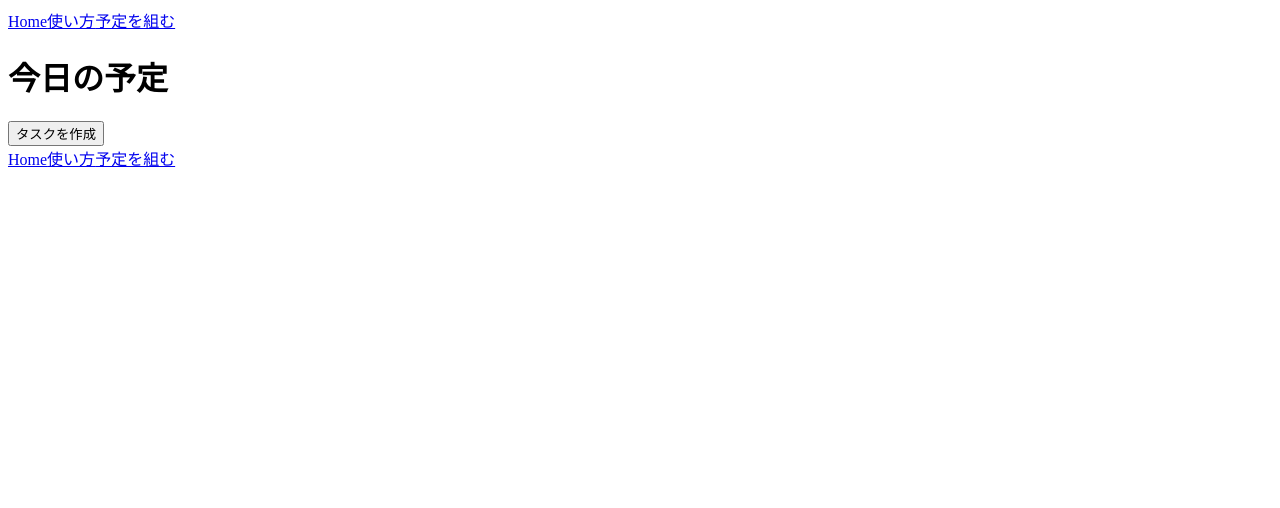
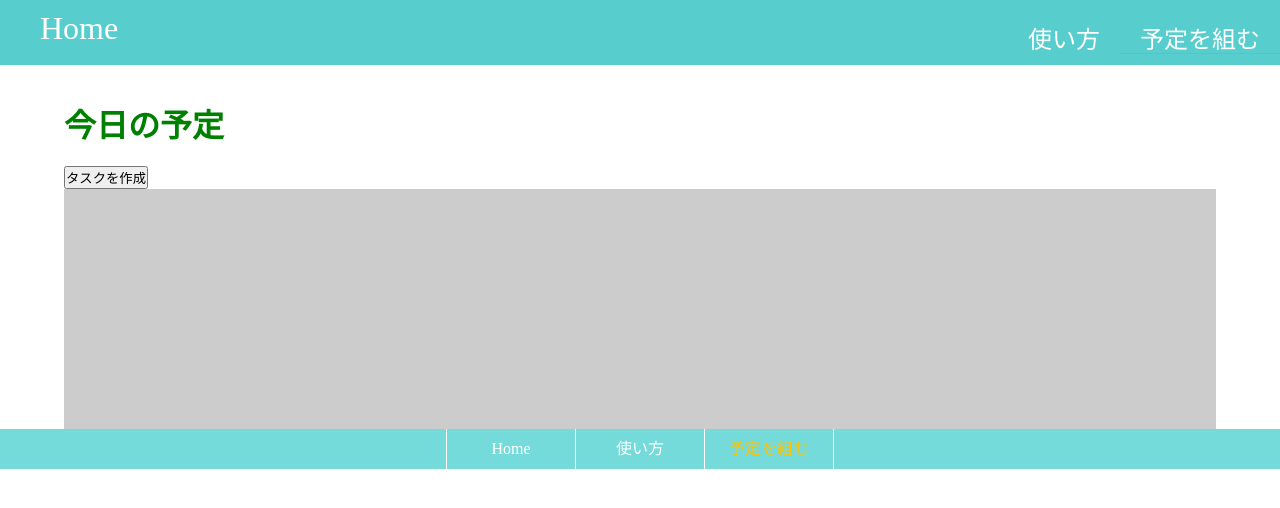
Before and after one commit to Takada222/Schedule-app, a Vue app: page /Schedule in a window 1280 px wide. Shown: the top 508 px of the page. Built offline with nearby package versions, Linux system fonts and the light colour scheme; the HTML template or start-up script is replaced by a standard one.

Commit message:
ヘッダーとフッターのスタイルを適用

```diff
--- a/src/App.vue
+++ b/src/App.vue
@@ -1,7 +1,7 @@
 <template>
   <div>
     <myheader></myheader>
-    <router-view></router-view>
+    <router-view class="top-container"></router-view>
     <myfooter></myfooter>
   </div>
 </template>
@@ -20,4 +20,23 @@ export default {
 </script>
 
 <style>
+  * {
+    margin: 0;
+    padding: 0;
+  }
+
+  .top-container {
+    padding-top: 100px;
+    width: 90%;
+    margin: 0 5%;
+  }
+
+  h1 {
+    color: green;
+    margin-bottom: 20px;
+  }
+
+  myheader {
+    position: fixed;
+  }
 </style>
--- a/src/components/TaskList.vue
+++ b/src/components/TaskList.vue
@@ -1,6 +1,8 @@
 <template>
-    <div>
-        <draggable></draggable>
+    <div class="task-area">
+        <draggable group="foodGroup" tag="ul" class="box">
+            <li v-for="item in items2" :key="item.no">{{ item.name }}-(No.{{item.no}})</li>
+        </draggable>
     </div>
 </template>
 
@@ -13,3 +15,21 @@ export default {
     }
 }
 </script>
+
+<style scoped>
+    ul {
+        list-style-type: none;
+        display: flex;
+    }
+    li {
+        padding: 10px;
+        margin: 20px 10px;
+        border: solid #000 1px;
+        height: 180px;
+    }
+    .box {
+        height: 240px;
+        width: 100%;
+        background-color: #ccc;
+    }
+</style>
--- a/src/components/myfooter.vue
+++ b/src/components/myfooter.vue
@@ -1,9 +1,34 @@
 <template>
-    <div>
+    <div id="footer-container">
         <nav>
-            <router-link to="/" exact active-class="footer--link--active" class="">Home</router-link>
-            <router-link to="/HowToUse" exact active-class="footer--link--active" class="">使い方</router-link>
-            <router-link to="/Schedule" exact active-class="footer--link--active" class="">予定を組む</router-link>
+            <router-link to="/" exact active-class="footer--link--active" class="footer-link">Home</router-link>
+            <router-link to="/HowToUse" exact active-class="footer--link--active" class="footer-link">使い方</router-link>
+            <router-link to="/Schedule" exact active-class="footer--link--active" class="footer-link footer-schedule">予定を組む</router-link>
         </nav>
     </div>
 </template>
+
+<style scoped>
+    #footer-container {
+        width: 100%;
+        background-color: rgb(116, 218, 218);
+        line-height: 40px;
+        text-align: center;
+    }
+    .footer-link {
+        display: inline-block;
+        width: 10%;
+        text-decoration: none;
+        color: rgb(255, 255, 255);
+        border-left: 1px solid white;
+    }
+    .footer-schedule {
+        border-right: 1px solid white;
+    }
+    .footer-link:hover {
+        background-color: rgb(169, 243, 243);
+    }
+    .footer--link--active {
+        color: rgb(255, 196, 0);
+    }
+</style>
--- a/src/components/myheader.vue
+++ b/src/components/myheader.vue
@@ -1,9 +1,40 @@
 <template>
     <div class="header-container">
+            <router-link to="/" exact active-class="header--link--active" class="header-link header-home">Home</router-link>
         <nav>
-            <router-link to="/" exact active-class="header--link--active" class="">Home</router-link>
-            <router-link to="/HowToUse" exact active-class="header--link--active" class="">使い方</router-link>
-            <router-link to="/Schedule" exact active-class="header--link--active" class="">予定を組む</router-link>
+            <router-link to="/HowToUse" exact active-class="header--link--active" class="header-link">使い方</router-link>
+            <router-link to="/Schedule" exact active-class="header--link--active" class="header-link">予定を組む</router-link>
         </nav>
     </div>
 </template>
+
+<style scoped>
+    .header-container {
+        background-color: rgba(70, 200, 200, 0.9);
+        padding: 10px 0;
+        display: flex;
+        position: fixed;
+        justify-content: space-between;
+        width: 100%;
+    }
+
+    .header-link {
+        padding: 0 20px;
+        color: rgb(255, 255, 255);
+        text-decoration: none;
+    }
+
+    .header--link--active{
+        border-bottom: 1px solid rgb(255, 100, 247);
+    }
+
+    .header-home {
+        font-size: 200%;
+        margin-left: 20px;
+    }
+
+    nav {
+        font-size: 150%;
+        padding-top:10px;
+    }
+</style>
```
